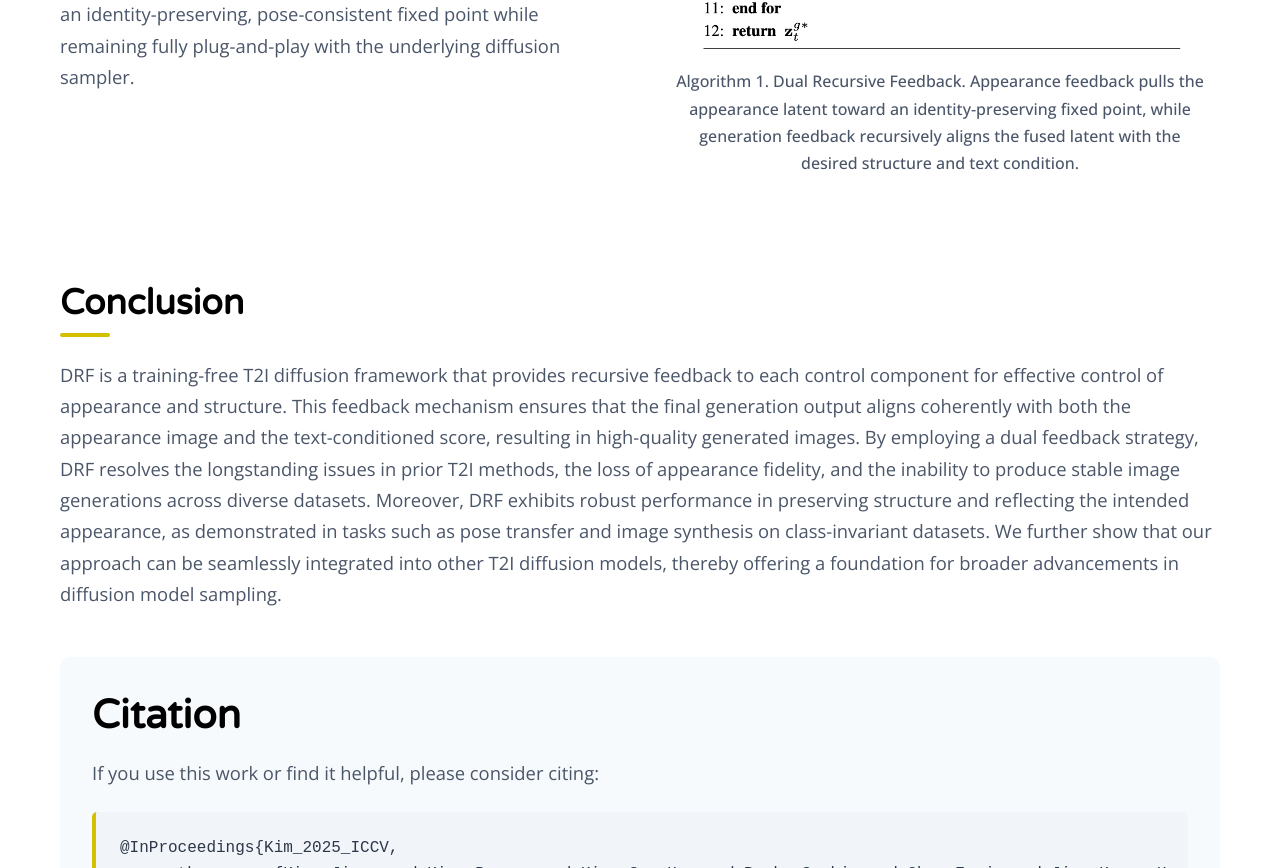
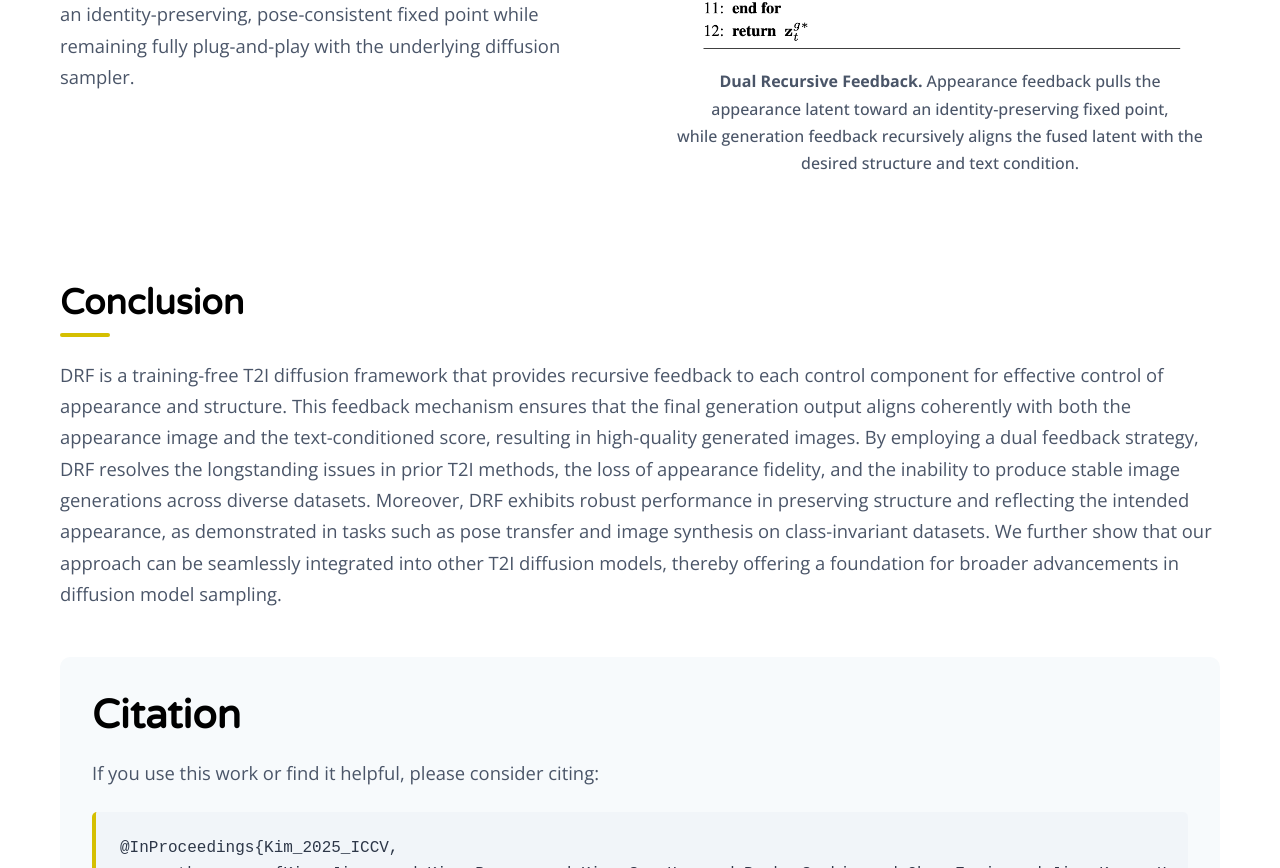
Before and after one commit to jwonkm/DRF, a plain HTML site: page index.html in a window 1280 px wide. Shown: the part 3527-4395 px from the top of the page. Drawn offline with nearby package versions, Linux system fonts and the light colour scheme.

Commit message:
Update index.html

```diff
--- a/index.html
+++ b/index.html
@@ -241,7 +241,7 @@
                 </div>
                 <p class="image-caption">
                   DRF iteratively updates by obtaining guided noises \(\epsilon_{\theta}^a\)
-                  and \(\epsilon_{\theta}^g\) through appearance and generation feedback.
+                  and \(\epsilon_{\theta}^g\) through appearance and generation feedback.<br>
                   The distillation function derived from these two noises is combined to
                   update the generation latent.
                 </p>
@@ -277,9 +277,9 @@
                            height:auto; object-fit:contain; display:block; margin:0 auto;"
                   >
                   <p class="image-caption">
-                    Algorithm 1. Dual Recursive Feedback. Appearance feedback pulls the
-                    appearance latent toward an identity-preserving fixed point, while
-                    generation feedback recursively aligns the fused latent with the
+                    <strong>Dual Recursive Feedback.</strong> Appearance feedback pulls the
+                    appearance latent toward an identity-preserving fixed point,<br>
+                    while generation feedback recursively aligns the fused latent with the
                     desired structure and text condition.
                   </p>
                 </div>
```
